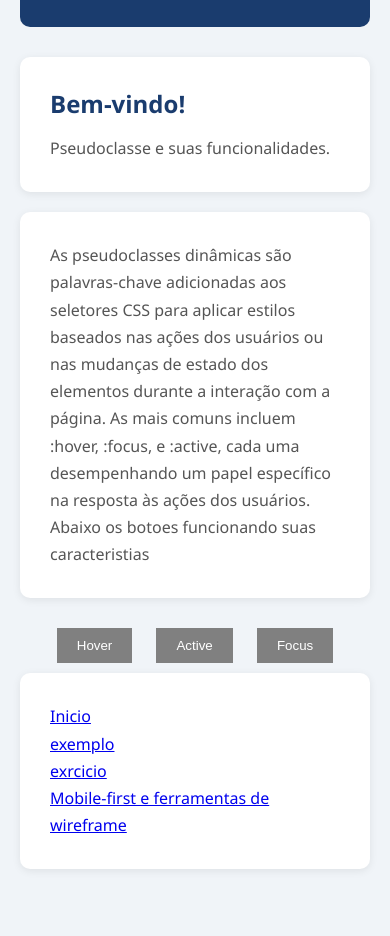
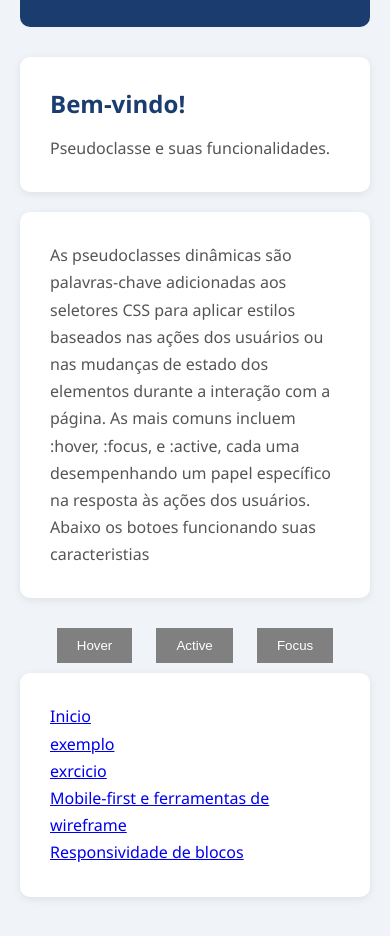
Before and after one commit to PortoVinicius/Unopar_exercicios, a plain HTML site: page week1.html in a window 390 px wide. Shown: the part 146-1082 px from the top of the page. Drawn offline with Linux system fonts and the light colour scheme.

Commit message:
link Responsividade de blocos

```diff
--- a/week1.html
+++ b/week1.html
@@ -32,6 +32,7 @@
     <p><a href="exemplo.html">exemplo</a></p>
     <p><a href="exercicio/page1.html">exrcicio</a></p>
     <p><a href="exercicio/Mobile-first.html">Mobile-first e ferramentas de wireframe</a></p>
+    <p><a href="exercicio">Responsividade de blocos</a></p>
   </div>
 </body>
 </html>
```
